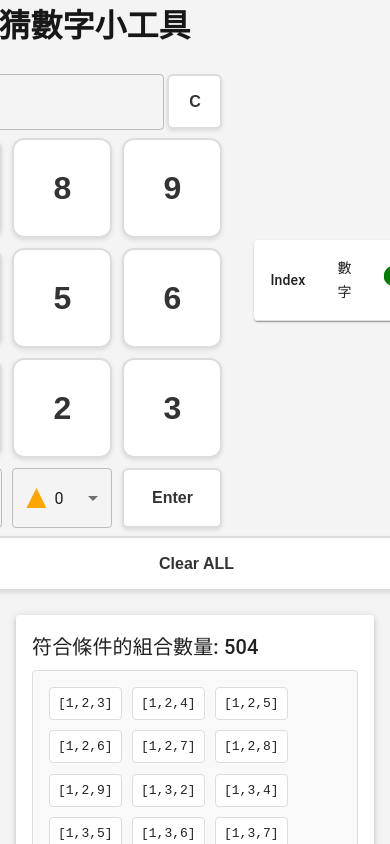
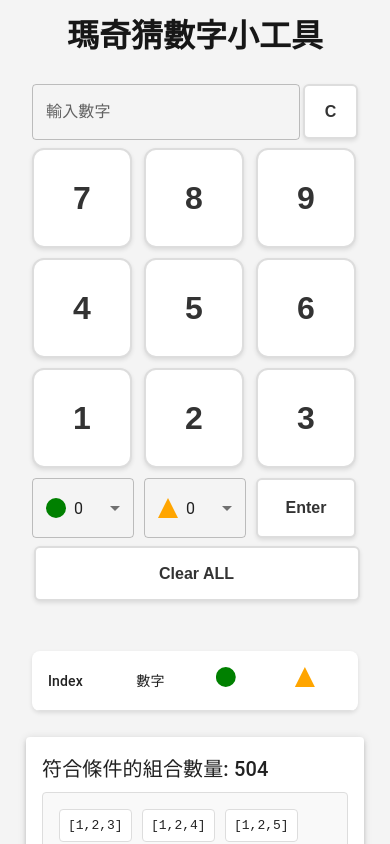
Before and after one commit to ScholesAcg/Project_Beatrice, a Next.js app: page /mabinogi_numbergame in a window 390 px wide. Shown: the top 844 px of the page. Built offline with nearby package versions, Linux system fonts and the light colour scheme.

Commit message:
fix: Media Size

```diff
--- a/application/algo_num.js
+++ b/application/algo_num.js
@@ -1,6 +1,8 @@
 function generateCombinations(inputConditions) {
     const digits = [1, 2, 3, 4, 5, 6, 7, 8, 9];
     let possibleCombinations = [];
+    let cachedResult = null;
+    let usedCachedResult = false;
 
     // 生成所有可能的組合（3位數字且不重複）
     function permute(arr, m = []) {
@@ -31,9 +33,18 @@ function generateCombinations(inputConditions) {
 
             return correctCount === correct && misplacedCount === misplaced;
         });
+
+        if (possibleCombinations.length === 0 && cachedResult) {
+            possibleCombinations = cachedResult;
+            usedCachedResult = true;
+            break;
+        }
+
+        cachedResult = [...possibleCombinations];
+
     }
 
-    return { combinations: possibleCombinations, count: possibleCombinations.length };
+    return { combinations: possibleCombinations, count: possibleCombinations.length, usedCachedResult };
 }
 
 // 測試範例
--- a/components/number_button/ClearALL_button.js
+++ b/components/number_button/ClearALL_button.js
@@ -14,8 +14,8 @@ const ClearALLGridCell = ({ index, isClicked, onClick }) => {
         transform: isClicked ? "scale(0.9)" : "scale(1)", // 縮放動畫
         transition: "transform 0.2s ease", // 動畫過渡效果
         fontSize: "1rem",
-        minWidth: "300px",
-        width: "600px"
+        minWidth: "323px",
+        width: "100%"
       }}
       onClick={onClick}
     >
--- a/components/number_stack/NumberStack.js
+++ b/components/number_stack/NumberStack.js
@@ -3,7 +3,7 @@ import { Table, TableBody, TableCell, TableContainer, TableHead, TableRow, Paper
 
 const StackTable = ({ stack }) => {
   return (
-    <TableContainer component={Paper} style={{ marginTop: '2rem' }}>
+    <TableContainer component={Paper} style={{ marginTop: '10px', marginBottom: '10px', boxShadow: '0 2px 4px rgba(0, 0, 0, 0.1)', borderRadius: '8px' }}>
       <Table>
         <TableHead>
           <TableRow>
--- a/src/app/mabinogi_numbergame/page.jsx
+++ b/src/app/mabinogi_numbergame/page.jsx
@@ -11,8 +11,8 @@ import ShapesSelect from "../../../components/shapes_select";
 import algo_num from "../../../application/algo_num";
 import { option_one } from "./options";
 import { option_two } from "./options";
-
-import { container, container_column, container_row, title, grid, inputstyle } from "./style";
+import './style.css';
+import { title, inputstyle } from "./style";
 
 const MabinogiNumberGame = () => {
     const [showAlert, setShowAlert] = useState(false);
@@ -28,6 +28,7 @@ const MabinogiNumberGame = () => {
     const [selectedCircleValue, setSelectedCircleValue] = useState("");
     const [selectedTriangelValue, setSelectedTriangelValue] = useState("");
 
+    const [undoStack, setUndoStack] = useState([]);
     const [stackValue, setStackValue] = useState([]);
 
     const handleFailure = () => {
@@ -101,21 +102,35 @@ const MabinogiNumberGame = () => {
             handleFailure();
             return
         }
-        if (value.length >3 || value.length<3) {
+        if (value.length > 3 || value.length < 3) {
             handleFailure();
             return
         }
+
+        setUndoStack((prevUndoStack) => [...prevUndoStack, stackValue]);
 
         setStackValue((prevStackValue) => [...prevStackValue, {
             input: value.split('').map(Number),
             correct: parseInt(selectedCircleValue),
             misplaced: parseInt(selectedTriangelValue),
         },])
+
+
+
         setValue("");
         setSelectedCircleValue("");
         setSelectedTriangelValue("");
 
     }
+
+    const handleUndo = () => {
+        if (undoStack.length > 0) {
+            const lastState = undoStack[undoStack.length - 1];
+            setUndoStack((prevUndoStack) => prevUndoStack.slice(0, -1));
+            setStackValue(lastState);
+        }
+    };
+
 
     const handleAfterFailure = () => {
         setValue("");
@@ -123,14 +138,18 @@ const MabinogiNumberGame = () => {
         setSelectedTriangelValue("");
     }
 
-    useEffect(()=>{
+    useEffect(() => {
         handleCalculation();
-    },[stackValue])
+    }, [stackValue])
 
 
 
     const handleCalculation = () => {
         const output = algo_num(stackValue)
+        console.log(output)
+        if(output.usedCachedResult == true){
+            handleUndo();
+        }
         setOutput(output);
     }
 
@@ -161,10 +180,12 @@ const MabinogiNumberGame = () => {
     const customOrder = [6, 7, 8, 3, 4, 5, 0, 1, 2];
 
     return (
-        <div style={container}>
-            <div style={container_row}>
-                <div style={container_column}>
-                    <h1 style={title}>瑪奇猜數字小工具</h1>
+        <div className="container">
+            <h1 style={title}>瑪奇猜數字小工具</h1>
+            <div className="container_row">
+
+                <div className="container_column">
+
                     <Box sx={{
                         width: "100%",
                         display: "flex",
@@ -172,10 +193,10 @@ const MabinogiNumberGame = () => {
                     }}
                     >
                         <NumberInput style={inputstyle} label="輸入數字" value={value} onChange={handleChange} />
-                        <ClearGridCell onClick={handleCClick} isClicked={clearisClicked}/>
+                        <ClearGridCell onClick={handleCClick} isClicked={clearisClicked} />
                     </Box>
 
-                    <div style={grid}>
+                    <div className="grid">
                         {
                             /*Array.from({ length: 9 }, (_, i) => (
                                 <GridCell
@@ -196,14 +217,14 @@ const MabinogiNumberGame = () => {
                         }
                         <ShapesSelect options={option_one} value={selectedCircleValue} onChange={handleCircleSelectChange} displayEmpty />
                         <ShapesSelect options={option_two} value={selectedTriangelValue} onChange={handleTriangelSelectChange} displayEmpty />
-                        <EnterGridCell onClick={handleEnter} isClicked={enterisClicked}/>
+                        <EnterGridCell onClick={handleEnter} isClicked={enterisClicked} />
                     </div>
-
+                    <ClearALLGridCell onClick={handleCALLClick} isClicked={cALLisClicked} />
 
                 </div>
                 <NumberStack stack={stackValue} />
             </div>
-            <ClearALLGridCell onClick={handleCALLClick} isClicked={cALLisClicked} />
+
             {/* Floating Alert */}
             <Snackbar
                 open={showAlert}
@@ -232,7 +253,7 @@ const MabinogiNumberGame = () => {
                 </Box>
             </Snackbar>
 
-            <Paper elevation={3} sx={{ padding: 2, margin: 2 }}>
+            <Paper elevation={3} sx={{ padding: 2, margin: 2, maxWidth: 605 }}>
                 <Typography variant="h6" gutterBottom>
                     符合條件的組合數量: {output.count}
                 </Typography>
--- /dev/null
+++ b/src/app/mabinogi_numbergame/style.css
@@ -0,0 +1,68 @@
+/* styles.css */
+
+
+.container {
+    display: flex;
+    flex-direction: column;
+    align-items: center;
+    justify-content: center;
+    min-height: 100vh;
+    background-color: #f4f4f4;
+    font-family: Arial, sans-serif;
+}
+
+.container_row {
+    display: flex;
+    flex-direction: row;
+    justify-content: center;
+}
+
+.container_column {
+    display: flex;
+    flex-direction: column;
+    align-items: center;
+    justify-content: center;
+    margin-right: 2rem;
+}
+
+.grid {
+    width: 100%;
+    display: grid;
+    grid-template-columns: repeat(3, 1fr);
+    gap: 10px;
+    /* Gap between the grid cells */
+}
+
+
+@media (max-width: 600px) {
+    .container {
+        flex-direction: column;
+        /* Stack the elements vertically on small screens */
+        align-items: center;
+        justify-content: flex-start;
+        padding: 10px;
+    }
+
+    .container_row {
+        flex-direction: column;
+        margin: 0;
+    }
+
+    .container_column {
+        margin: 0 0 2rem 0;
+    }
+}
+
+@media (min-width: 601px) and (max-width: 1024px) {
+    .grid {
+        grid-template-columns: repeat(3, 1fr);
+        /* 3 items per row on medium screens */
+    }
+}
+
+@media (min-width: 1025px) {
+    .grid {
+        grid-template-columns: repeat(3, 1fr);
+        /* 3 items per row on large screens */
+    }
+}
--- a/src/app/mabinogi_numbergame/style.js
+++ b/src/app/mabinogi_numbergame/style.js
@@ -1,3 +1,4 @@
+
 export const container = {
     display: "flex",
     flexDirection: "column",
@@ -13,6 +14,8 @@ export const container = {
     flexDirection: "row",
     alignItems: "center",
     justifyContent: "center",
+
+
   };
 
   export const container_column = {
```
